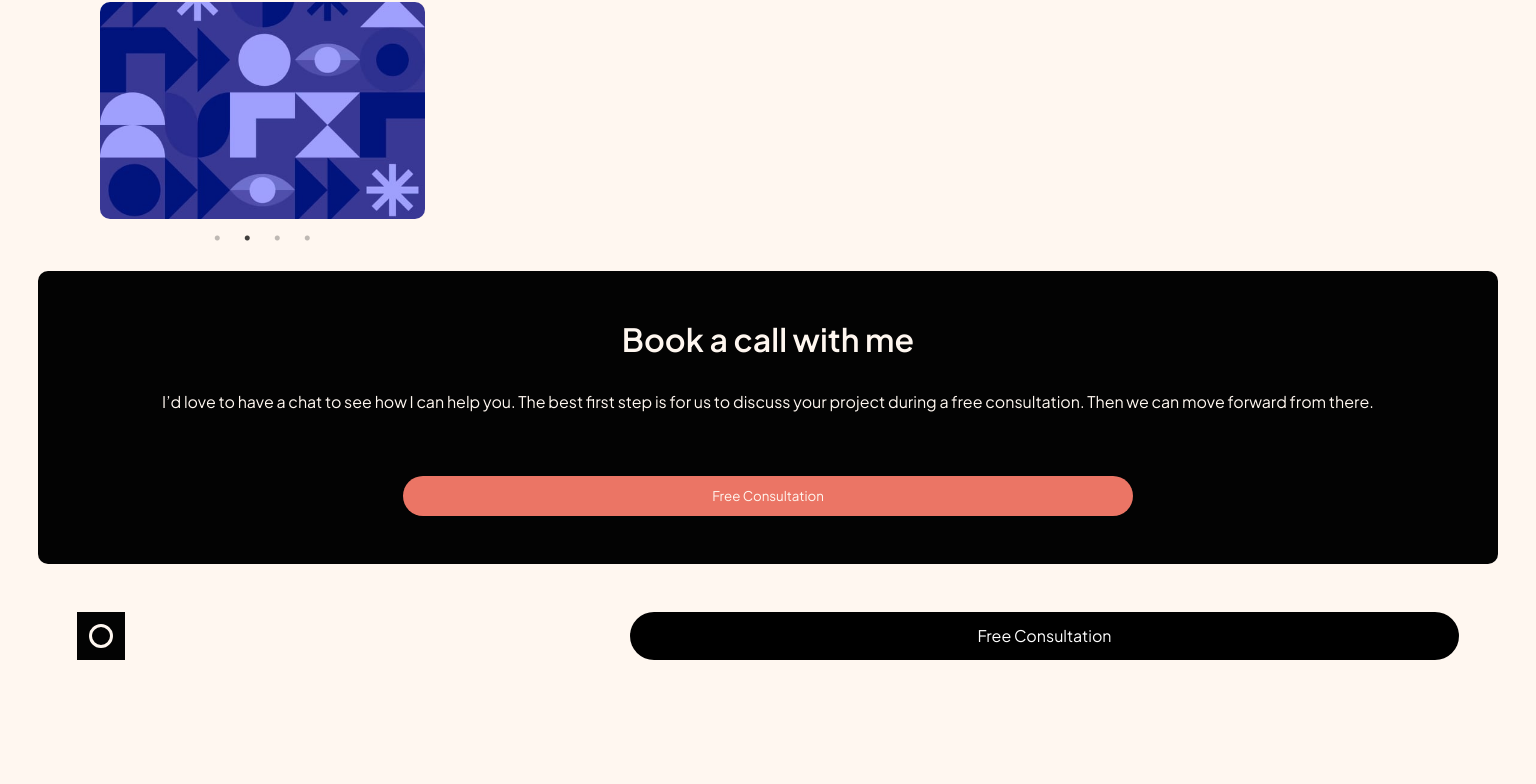
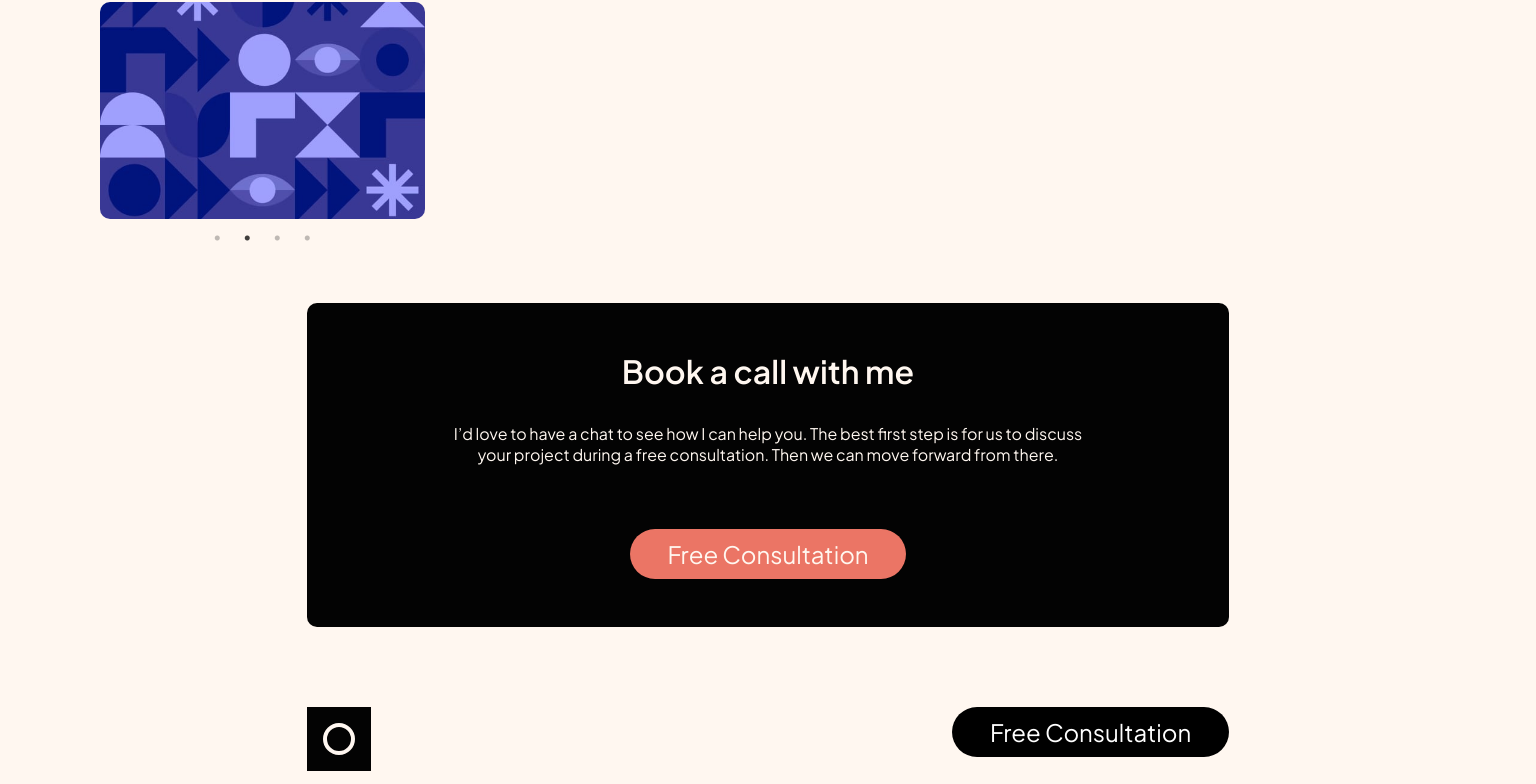
Before and after one commit to jcamargoUK/single-page-responsive-portfolio, a Next.js app: page / in a window 1536 px wide. Shown: the part 1146-1930 px from the top of the page. Before the commit the page ends 1822 px from the top, so only its background shows below. Built offline with nearby package versions, Linux system fonts and the light colour scheme.

Commit message:
all done on the footer

```diff
--- a/src/styles/Bottom.module.css
+++ b/src/styles/Bottom.module.css
@@ -4,9 +4,6 @@
   margin: 1rem auto;
   justify-content: space-between;
 }
-
-
-
 .headerButton{
   background-color: black;
   color: white;
@@ -15,3 +12,30 @@
   border-radius: 100px;
   font-size: 1rem;
 }
+
+@media screen and (min-width: 768px){
+  .logo{
+    width: 64px;
+    height: 64px;
+  }
+  .headerButton{
+    width: 40%;
+    font-size: 1.2rem;
+  }
+}
+@media screen and (min-width: 910px){
+  .headerButton{
+    width: 20%;
+    font-size: 1rem;
+    height: 50px;
+  }
+}
+@media screen and (min-width: 1440px){
+  .bottom{
+    width: 60%;
+  }
+  .headerButton{
+    width: 30%;
+    font-size: 1.5rem;
+  }
+}
--- a/src/styles/Footer.module.css
+++ b/src/styles/Footer.module.css
@@ -1,6 +1,6 @@
 .footer{
   width: 95vw;
-  margin: 3rem auto;
+  margin: 5rem auto;
   border-radius: 10px;
   text-align: center;
   display: flex;
@@ -36,3 +36,35 @@
   align-items: center;
   margin-bottom: 3rem;
 }
+@media screen and (min-width: 768px){
+  .footer{
+    width: 90vw;
+  }
+
+  .button{
+    width: 40%;
+    font-size: 1.2rem;
+  }
+}
+@media screen and (min-width: 910px){
+  .footer{
+    width: 70vw;
+  }
+  .button{
+    width: 20%;
+    font-size: 1rem;
+    height: 50px;
+  }
+}
+@media screen and (min-width: 1440px){
+  .footer{
+    width: 60vw;
+  }
+  .button{
+    width: 30%;
+    font-size: 1.5rem;
+  }
+  .p{
+    width: 70%;
+  }
+}
```
